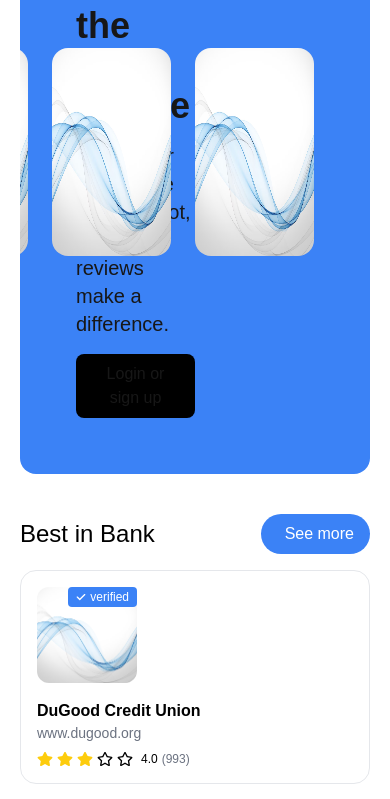
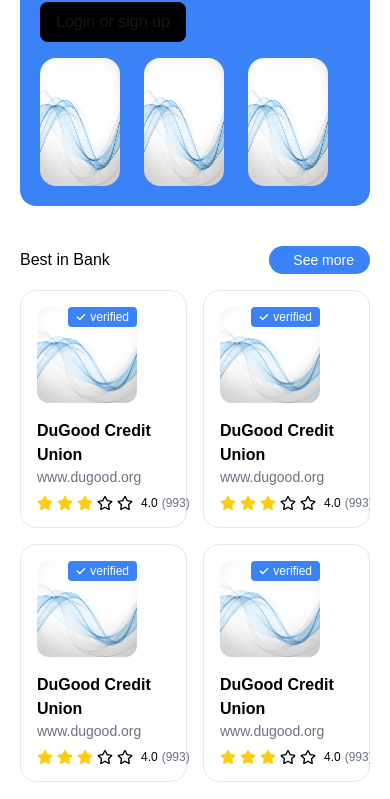
Before and after one commit to MuhammadBilal-arch/qrate-code, a Next.js app: page / in a window 390 px wide. Shown: the part 992-1791 px from the top of the page. Built offline with nearby package versions, Linux system fonts and the light colour scheme; no server answers.

Commit message:
minor fixes

```diff
--- a/app/page.tsx
+++ b/app/page.tsx
@@ -54,7 +54,7 @@
             </div>
           </div>
           <div className="flex items-center justify-center">
-            <div className="flex w-[500px] 2xl:w-[600px] items-center justify-between px-2 bg-white text-black space-x-2 h-14 rounded-[30px]  shadow-custom">
+            <div className="flex w-[95%] md:w-[400px] lg:w-[500px] 2xl:w-[600px] items-center justify-between px-2 bg-white text-black space-x-2 h-14 rounded-[30px]  shadow-custom">
               <input
                 className="bg-transparent outline-none h-full w-full px-4"
                 placeholder="Search for company or category"
@@ -70,12 +70,12 @@
       <div className="text-black w-full mt-10">
         <CategoryCarousel />
       </div>
-      <div className="max-w-[1200px] mt-10 mx-auto bg-blue-500 rounded-2xl flex justify-between p-14">
-        <div className="flex flex-col space-y-4 w-1/2">
-          <div className="font-bold text-4xl">
+      <div className="max-w-[1200px] mt-10 mx-auto bg-blue-500 rounded-2xl flex flex-col md:flex-row justify-center p-5 md:p-14 space-y-4">
+        <div className="flex flex-col space-y-4  w-full md:w-1/2">
+          <div className="font-bold text-2xl xl:text-3xl 2xl:text-4xl">
             Help millions make the right choice
           </div>
-          <div className="text-xl">
+          <div className="text-lg lg:text-xl">
             Share your experience on Trustpilot, where real reviews make a
             difference.
           </div>
@@ -85,34 +85,34 @@
             </button>
           </div>
         </div>
-        <div className="flex items-center justify-end space-x-6 w-1/2">
+        <div className="flex items-center justify-start md:justify-end space-x-6 md:w-1/2">
           <img
             src={ASSETS.HERO}
             alt=""
-            className="rounded-2xl h-52 w-[150px]"
+            className="rounded-2xl h-32 w-[80px] md:h-52 md:w-[150px]"
           />
           <img
             src={ASSETS.HERO}
             alt=""
-            className="rounded-2xl h-52 w-[150px]"
+            className="rounded-2xl h-32 w-[80px] md:h-52 md:w-[150px]"
           />
           <img
             src={ASSETS.HERO}
             alt=""
-            className="rounded-2xl h-52 w-[150px]"
+            className="rounded-2xl h-32 w-[80px] md:h-52 md:w-[150px]"
           />
         </div>
       </div>
       {/* BEST IN BANKS */}
       <div className="max-w-[1200px] mx-auto text-black mt-10 space-y-4">
         <div className="flex items-center justify-between w-full">
-          <div className="text-2xl">Best in Bank</div>
+          <div className="text-base sm:text-lg md:text-xl lg:text-2xl">Best in Bank</div>
           {/* See all button */}
-          <button className="py-2 px-4 rounded-full bg-blue-500 hover:bg-blue-600 text-white flex items-center">
-            <span className="ml-2">See more</span>
+          <button className="py-1 sm:py-2 px-4 rounded-full bg-blue-500 hover:bg-blue-600 text-white flex items-center">
+            <span className="ml-2 text-sm sm:text-base md:text-lg lg:text-xl 2xl:text-2xl">See more</span>
           </button>
         </div>
-        <div className="grid sm:grid-cols-2 md:grid-cols-3 lg:grid-cols-4 gap-4">
+        <div className="grid grid-cols-2 md:grid-cols-3 lg:grid-cols-4 gap-4">
           <div className="border-gray-200 border p-4 rounded-2xl">
             <div className="relative h-20 w-[100px]">
               <div className="absolute space-x-1 py-0.5 flex items-center right-0 z-10 top-0 bg-blue-500 text-white text-xs px-2 rounded">
@@ -246,13 +246,13 @@
       {/* BEST IN TRAVEL INSURANCE COMPANY */}
       <div className="max-w-[1200px] mx-auto text-black my-10 space-y-4">
         <div className="flex items-center justify-between w-full">
-          <div className="text-2xl">Best in Travel Insurance Company</div>
+          <div className="text-base sm:text-lg md:text-xl lg:text-2xl">Best in Travel Insurance Company</div>
           {/* See all button */}
-          <button className="py-2 px-4 rounded-full bg-blue-500 hover:bg-blue-600 text-white flex items-center">
-            <span className="ml-2">See more</span>
+          <button className="py-1 sm:py-2 px-4 rounded-full bg-blue-500 hover:bg-blue-600 text-white flex items-center">
+            <span className="ml-2 text-sm sm:text-base md:text-lg lg:text-xl 2xl:text-2xl">See more</span>
           </button>
         </div>
-        <div className="grid sm:grid-cols-2 md:grid-cols-3 lg:grid-cols-4 gap-4">
+        <div className="grid grid-cols-2 md:grid-cols-3 lg:grid-cols-4 gap-4">
           {insuranceCompanies.map((item, index) => (
             <div key={index} className="border-gray-200 border p-4 rounded-2xl">
               <div className="relative h-20 w-[100px]">
```
